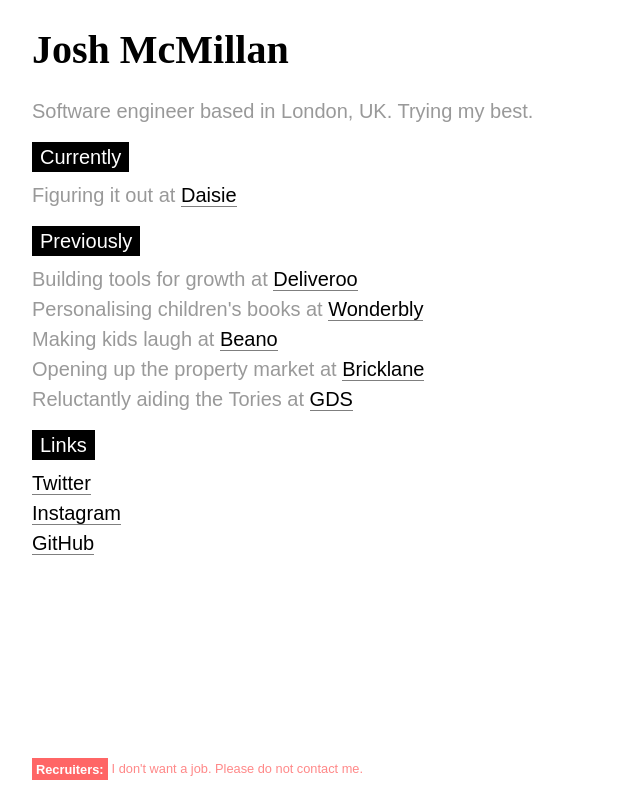
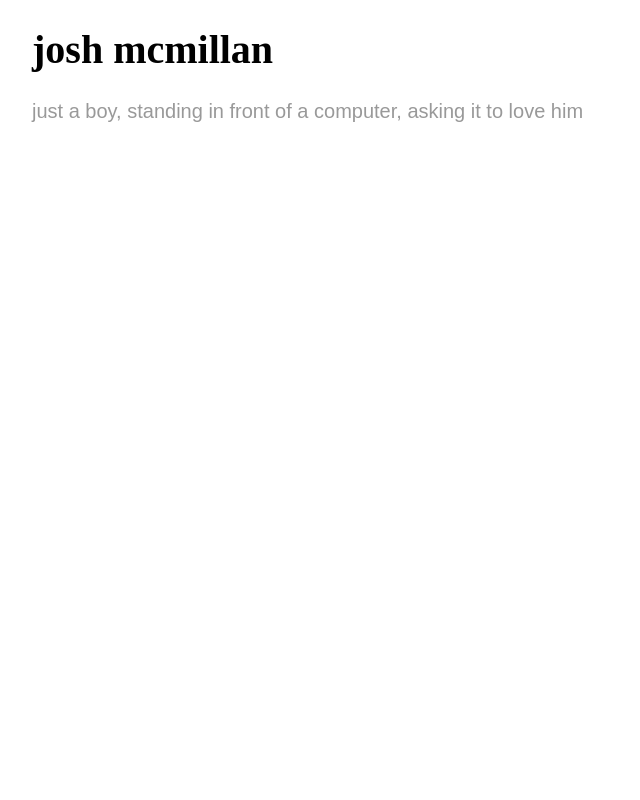
Before and after one commit to mcmillan/joshmcmillan.com, a React app: page / in a window 1280 px wide. Shown: the whole page, without its empty margins (0-640 px from the left). Built offline with nearby package versions, Linux system fonts and the light colour scheme; the HTML template or start-up script is replaced by a standard one; a web font is replaced by a local one.

Commit message:
De-emphasise past work

```diff
--- a/config.json
+++ b/config.json
@@ -1,4 +1,4 @@
 {
-  "title": "Josh McMillan",
-  "description": "Software engineer based in London, UK. Trying my best."
+  "title": "josh mcmillan",
+  "description": "just a boy, standing in front of a computer, asking it to love him"
 }
--- a/src/App.tsx
+++ b/src/App.tsx
@@ -19,7 +19,7 @@
           <Route component={NotFound} />
         </Switch>
       </Body>
-      <Footer />
+      {/* <Footer /> */}
     </Container>
   </BrowserRouter>
 );
--- a/src/components/Header.tsx
+++ b/src/components/Header.tsx
@@ -1,10 +1,11 @@
 import * as React from "react";
 import styled from "styled-components";
 import { Link } from "react-router-dom";
+import config from "../util/config";
 
 export default () => (
   <Header>
-    <Ident>Josh McMillan</Ident>
+    <Ident>{config.title}</Ident>
   </Header>
 );
 
--- a/src/pages/Home.tsx
+++ b/src/pages/Home.tsx
@@ -7,7 +7,7 @@
 export default () => (
   <>
     <Wedge>{config.description}</Wedge>
-    <Wedge label="Currently">
+    {/* <Wedge label="Currently">
       <Gig role="Figuring it out" org="Daisie" url="https://www.daisie.com" />
     </Wedge>
     <Wedge label="Previously">
@@ -45,6 +45,6 @@
       <div>
         <ExternalLink href="https://github.com/mcmillan">GitHub</ExternalLink>
       </div>
-    </Wedge>
+    </Wedge> */}
   </>
 );
--- a/src/pages/NotFound.tsx
+++ b/src/pages/NotFound.tsx
@@ -1,4 +1,4 @@
 import * as React from "react";
 import Wedge from "../components/Wedge";
 
-export default () => <Wedge label="404">Go away.</Wedge>;
+export default () => <Wedge>go away</Wedge>;
```
